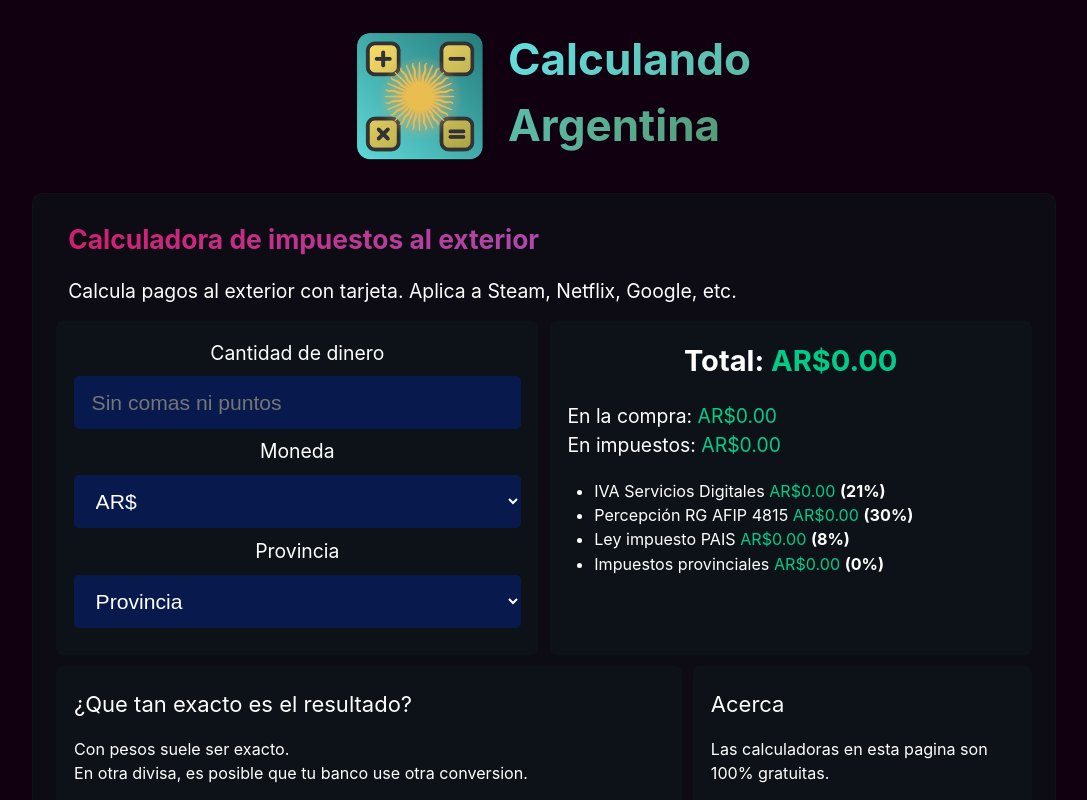
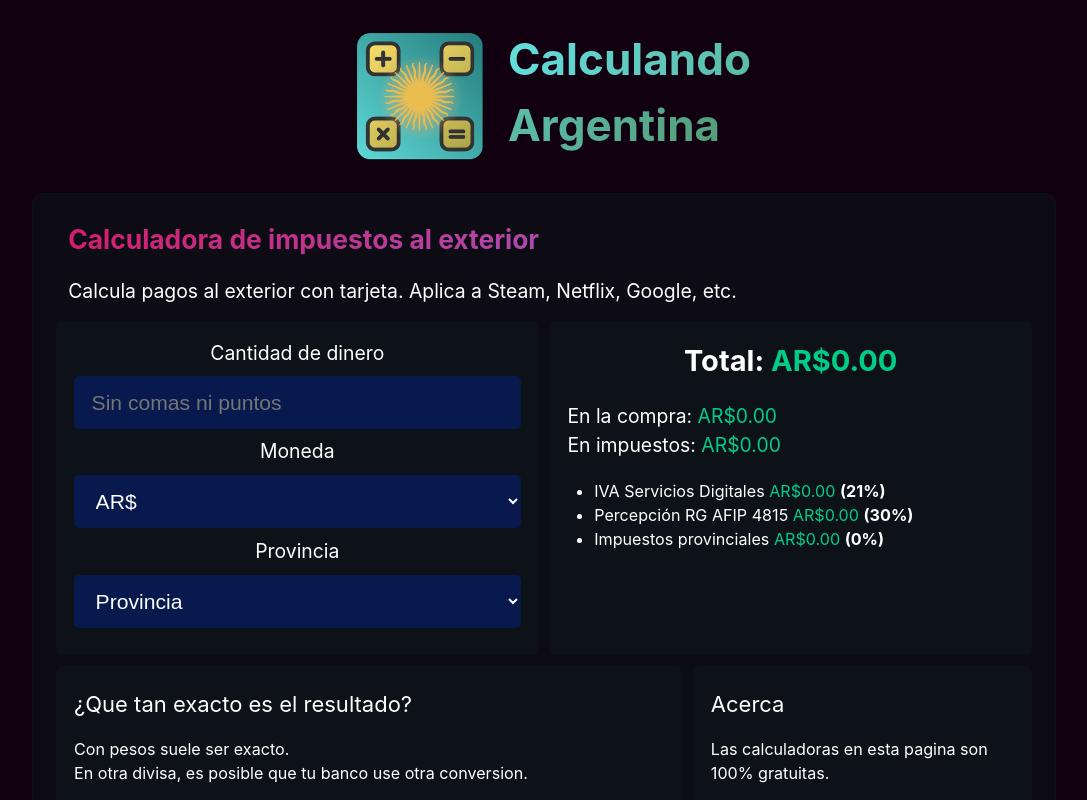
Before and after one commit to markski1/Calculadoras, a Next.js app: page /impuestos in a window 1280 px wide. Shown: the top 800 px of the page, without its empty margins (96-1183 px from the left). Built offline with nearby package versions, Linux system fonts and the light colour scheme; no server answers.

Commit message:
Quitar impuesto PAIS.

```diff
--- a/pages/impuestos.tsx
+++ b/pages/impuestos.tsx
@@ -11,7 +11,6 @@ export default function Impuestos() {
 	const provincePercentage = [0.0, 0.02, 0.055, 0.03, 0.01, 0.03, 0.05, 0.036, 0.0];
 
     const afipPercentage = 30;
-    const paisPercentage = 8;
     const digitalServicePercent = 21;
 
     // input states
@@ -26,7 +25,6 @@ export default function Impuestos() {
     const [totalTaxes, setTotalTaxes] = useState(0);
     const [digitalServiceTaxDisplay, setDigitalServiceTaxDisplay] = useState(0);
     const [perceptionTaxDisplay, setPerceptionTaxDisplay] = useState(0);
-    const [paisTaxDisplay, setPaisTaxDisplay] = useState(0);
     const [provinceTaxDisplay, setProvinceTaxDisplay] = useState(0);
     const [provincePercent, setProvincePercent] = useState(0);
 
@@ -73,19 +71,17 @@ export default function Impuestos() {
         }
 
         let AFIP = workingAmount * (afipPercentage * 0.01);
-        let PAIS = workingAmount * (paisPercentage * 0.01);
         let provincePercent = 0.0;
 
         if (province > 0) {
             provincePercent = workingAmount * provincePercentage[province];
         }
 
-        let workingTotalTaxes = AFIP + PAIS + provincePercent + digitalServiceTax;
+        let workingTotalTaxes = AFIP + provincePercent + digitalServiceTax;
 
         setPerceptionTaxDisplay(AFIP);
         setProvinceTaxDisplay(provincePercent);
         setDigitalServiceTaxDisplay(digitalServiceTax);
-        setPaisTaxDisplay(PAIS);
         setProvincePercent(provincePercentage[province] * 100);
 
         setTotalTaxes(workingTotalTaxes);
@@ -190,7 +186,6 @@ export default function Impuestos() {
                                     <ul>
                                         <li>IVA Servicios Digitales {parseToPesos(digitalServiceTaxDisplay)} <b>(21%)</b> <span id="tdf-alert" style={{display: 'none'}}>* Tiera del Fuego no lo paga</span></li>
                                         <li>Percepción RG AFIP 4815 {parseToPesos(perceptionTaxDisplay)} <b>(30%)</b></li>
-                                        <li>Ley impuesto PAIS {parseToPesos(paisTaxDisplay)} <b>(8%)</b></li>
                                         <li>Impuestos provinciales {parseToPesos(provinceTaxDisplay)} <b>(<span id="impuestlol">{provincePercent}</span>%)</b></li>
                                     </ul>
                                 </small>
```
